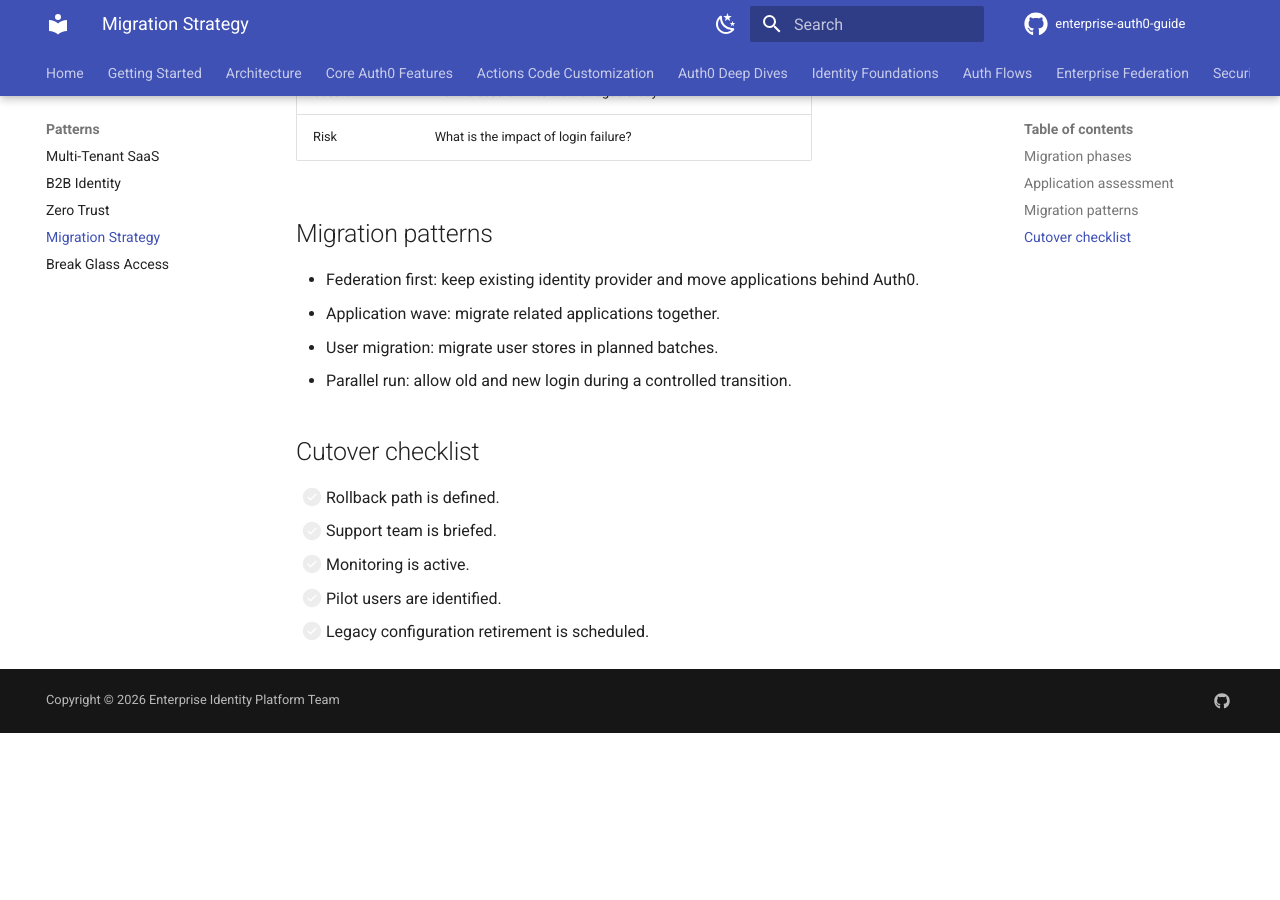
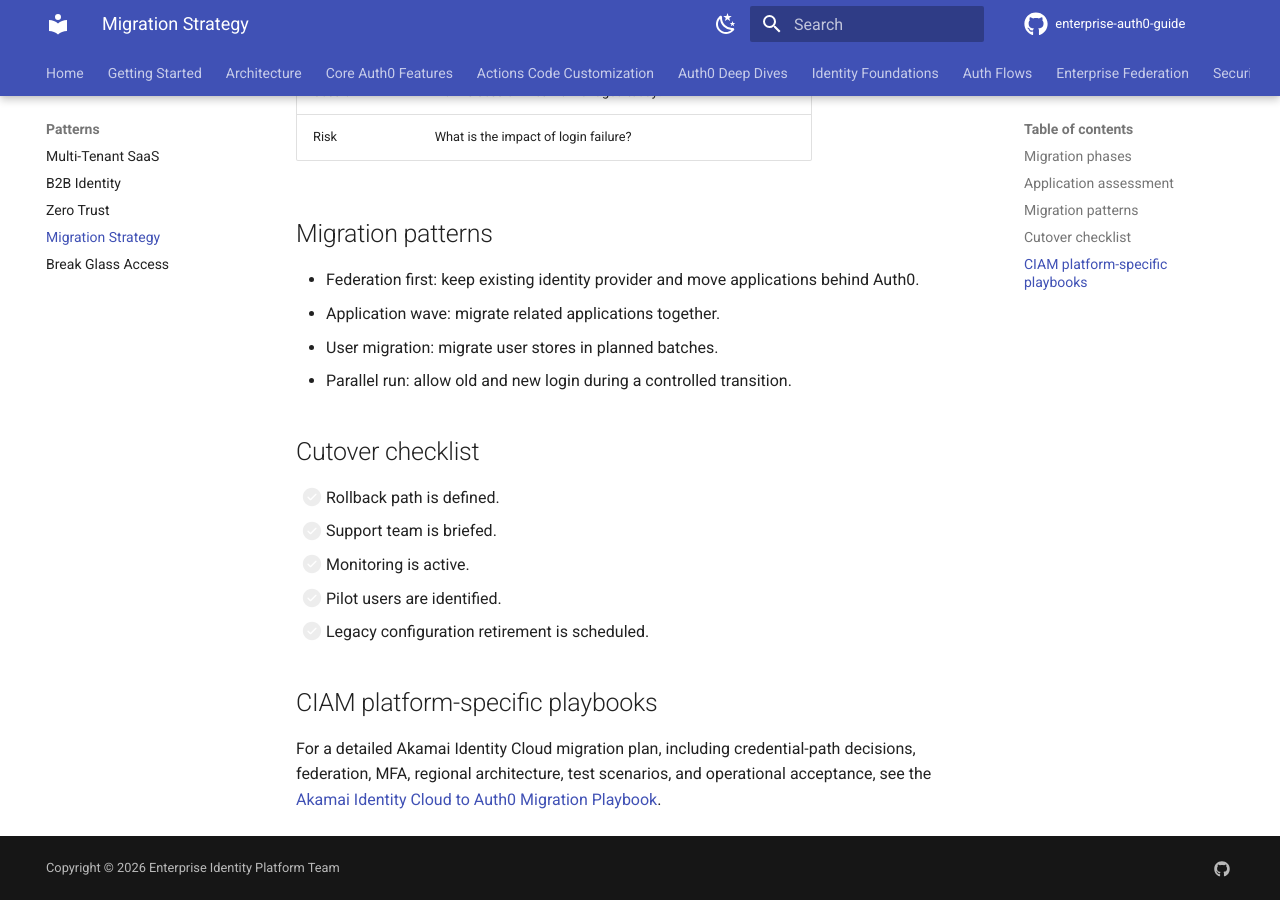
Before and after one commit to neer79/Auth0-Dcoumentation, an MkDocs documentation site: the page built from docs/patterns/migration-strategy.md, in a window 1280 px wide and 900 px high, scrolled down 841 px. Built offline with MkDocs 1.6.1 and Material for MkDocs 9.7.7, drawn with Linux system fonts in a browser that asks for light colours; comment, search, counter and statistics services are not loaded; before the commit the page ends 1574 px from its top, so only the background shows below that.

Commit message:
docs: update docs/patterns/migration-strategy.md for migration playbook

```diff
--- a/docs/patterns/migration-strategy.md
+++ b/docs/patterns/migration-strategy.md
@@ -36,3 +36,7 @@ Migration strategy defines how applications, users, identity providers, and oper
 - [ ] Monitoring is active.
 - [ ] Pilot users are identified.
 - [ ] Legacy configuration retirement is scheduled.
+
+## CIAM platform-specific playbooks
+
+For a detailed Akamai Identity Cloud migration plan, including credential-path decisions, federation, MFA, regional architecture, test scenarios, and operational acceptance, see the [Akamai Identity Cloud to Auth0 Migration Playbook](akamai-aic-to-auth0.md).
```
